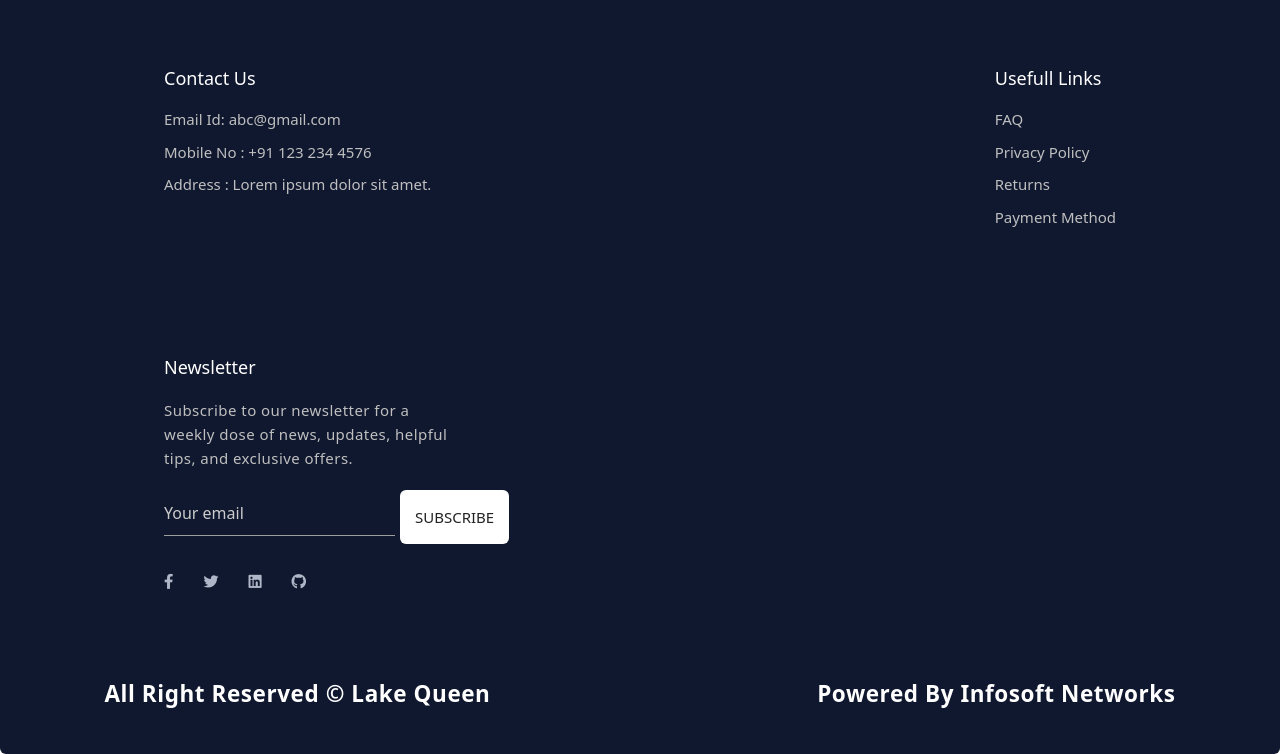
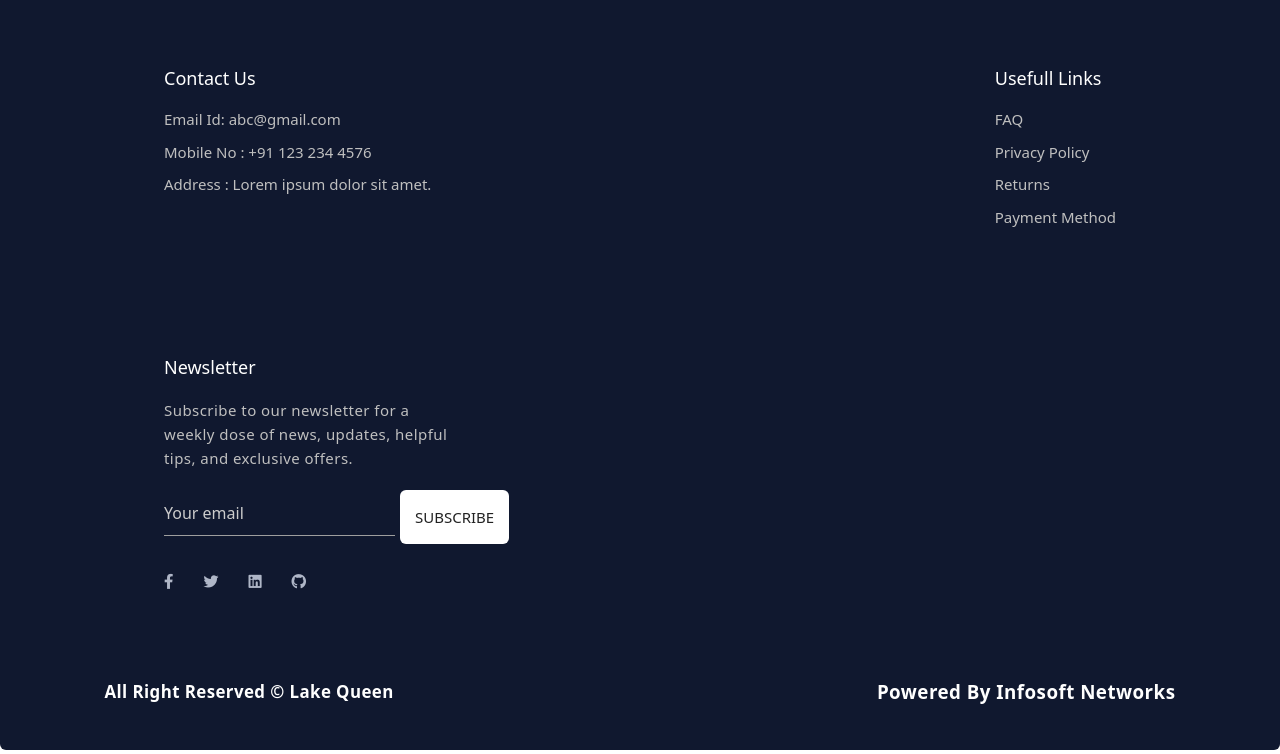
Before and after one commit to RakeAditya/lakeQueen, a plain HTML site: page index.html in a window 1280 px wide. Shown: the part 3557-4311 px from the top of the page. Drawn offline with nearby package versions, Linux system fonts and the light colour scheme.

Commit message:
font changes

```diff
--- a/index.html
+++ b/index.html
@@ -515,8 +515,8 @@
 				</div>
 			</div>
 			<div class="my-[1rem] sm:my-[2rem] w-[90%] mx-auto flex flex-col md:flex-row justify-between items-center">
-				<h1 class="text-lg sm:text-xl md:text-2xl font-semibold text-white leading-8 tracking-wide capitalize">All right reserved © Lake Queen</h1>
-				<h1 class="text-lg sm:text-xl md:text-2xl font-semibold text-white leading-8 tracking-wide capitalize">Powered by infosoft networks</h1>
+				<h1 class="text-lg sm:text-lg font-semibold text-white leading-8 tracking-wide capitalize">All right reserved © Lake Queen</h1>
+				<h1 class="text-lg sm:text-xl font-semibold text-white leading-8 tracking-wide capitalize">Powered by infosoft networks</h1>
 			</div>
 		</section>
 	</body>
```
